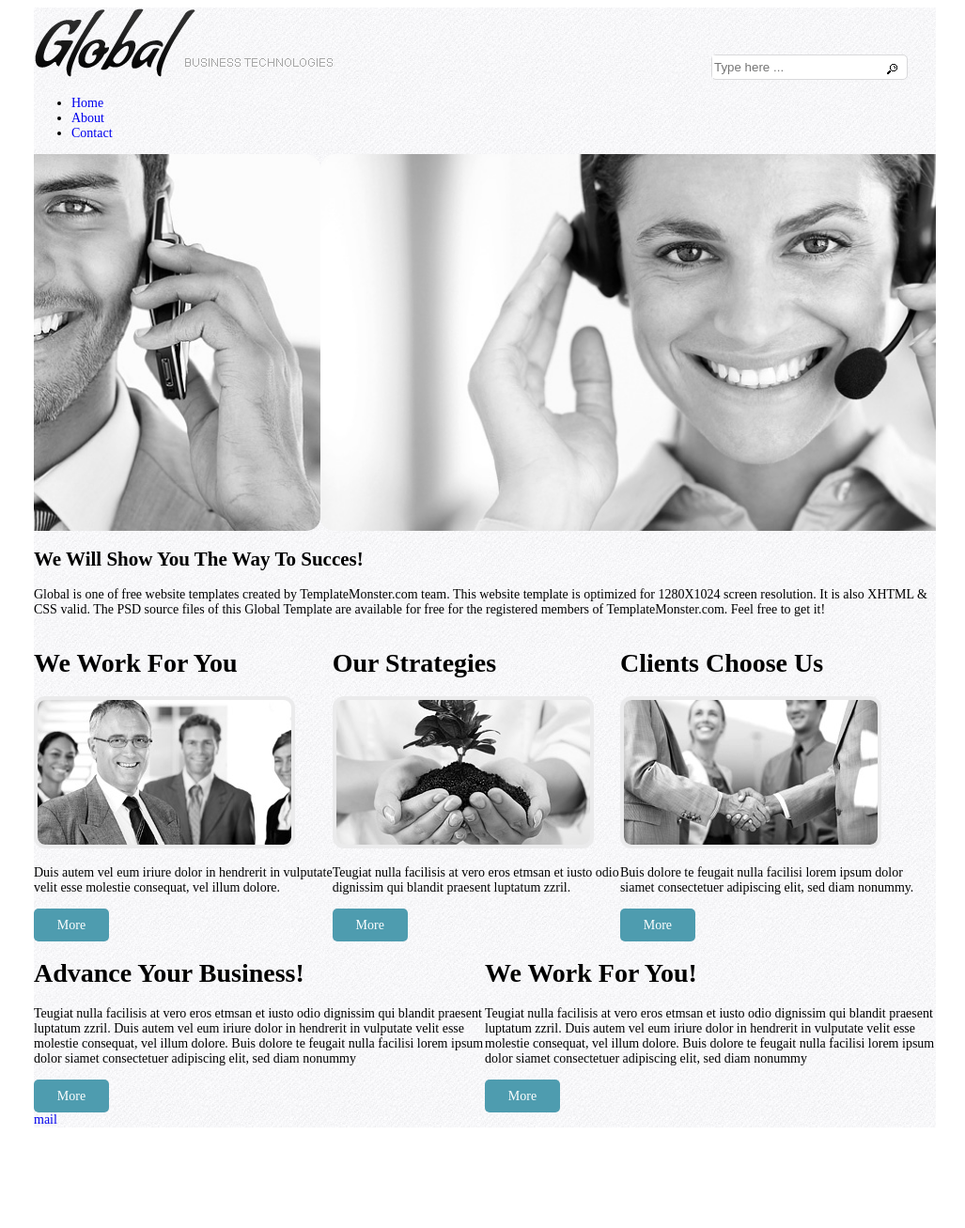
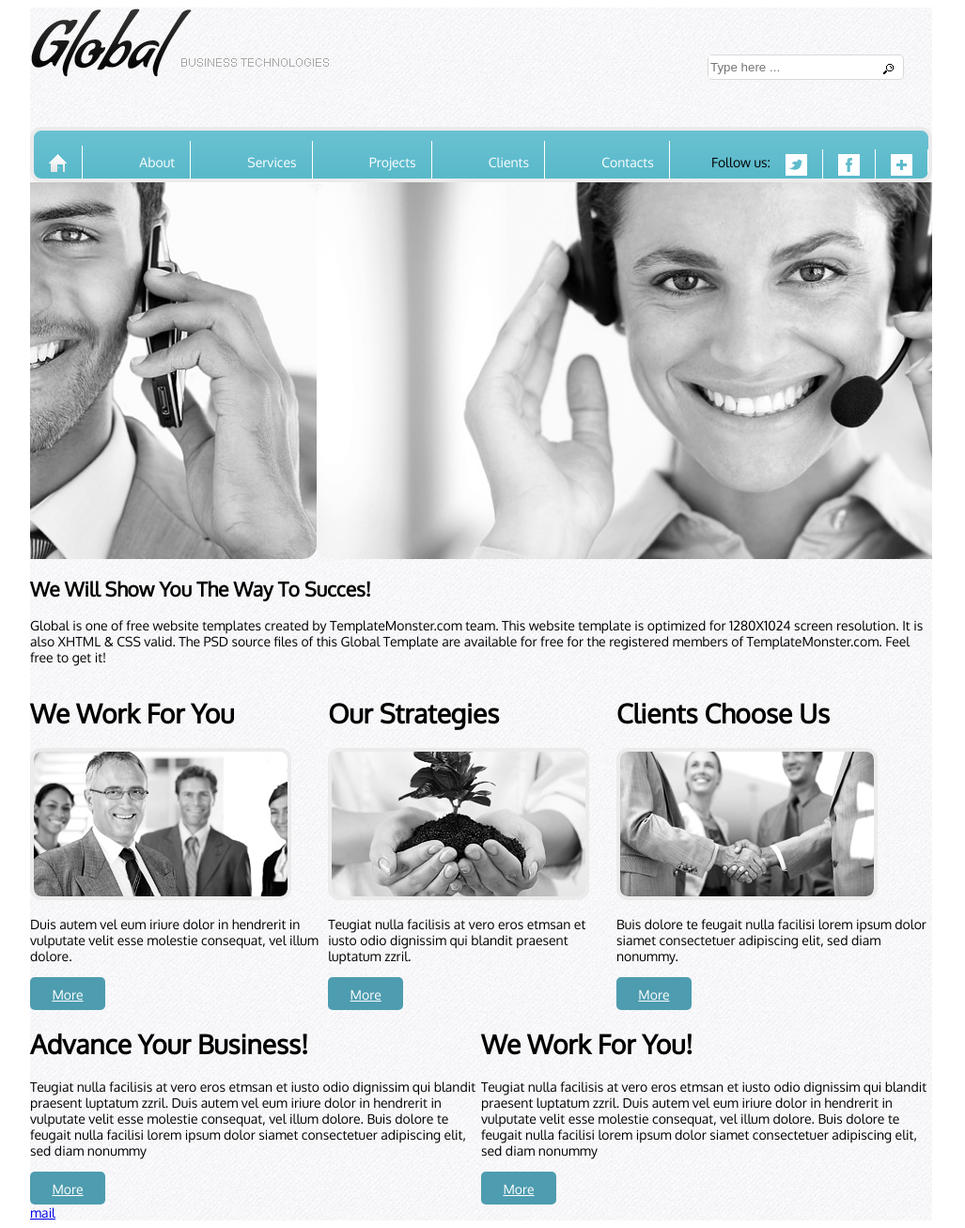
Before and after one commit to DuchenetVictor/TP-HtmlCss, a PHP site: page / in a window 1280 px wide. Shown: the whole page at 94% size, without its empty margins (128-1155 px from the left). Before the commit the page ends 1200 px from the top, so only its background shows below. Run offline with PHP 8.4, Linux system fonts and the light colour scheme; some web fonts are replaced.

Commit message:
navbar v1

```diff
--- a/css/style.css
+++ b/css/style.css
@@ -1,10 +1,3 @@
-
-a{
-    text-decoration: none
-}
-div{
-    max-width: 960px;
-}
 
 div#p{
     text-align: justify;
@@ -49,19 +42,17 @@ div#slider{
 }
 
 body{
-<<<<<<< HEAD
-=======
+
     font-family: 'Oxygen', serif;
     font-size: 14px;
     max-width : auto;
->>>>>>> bbb939d7dc4440402f5d0acaddefe2fee213aa24
     margin-left: auto;
     margin-right: auto;
 }
 
 #page{
-    margin-left: auto;
-    margin-right: auto;
+ margin-left: auto;
+  margin-right: auto;
   width: 960px;
   background-image:url(../ressources/main.jpg);
   align-content: center;
@@ -78,9 +69,6 @@ body{
 #searchInput{
    height: 22px;
    border:none;
-
-
-
 }
 .searchBtn {
     display: block;
@@ -97,7 +85,8 @@ body{
  }
 
 .img-border {
-    border:#ebebec 4px solid; border-radius:12px
+    border:#ebebec 4px solid;
+    border-radius:12px
     }
 .img-border {border:#ebebec 4px solid; border-radius:12px}
 
@@ -112,3 +101,46 @@ body{
     border-radius: 5px;
     color: white;
 }
+#navBar{
+    box-shadow:0 1px 1px #fff;
+
+}
+
+#navOption{
+    border:#ebebec 4px solid;
+    border-radius:12px;
+    width: 952px;
+    list-style-type: none;
+    overflow: hidden;
+    background-image: url(../ressources/nav.jpg);
+    display: flex;
+    justify-content: space-between;
+    align-items: stretch;
+    padding: 0px;
+    padding-top: 25px;
+    margin: 0px;
+
+
+
+}
+.socialnav{
+    float: left
+}
+ul li {
+
+}
+
+li a {
+    color: white;
+    text-align: center;
+    padding: 14px 16px;
+    text-decoration: none;
+    border-right: white 1px solid;
+
+
+}
+
+.linavbar
+{
+    float: left;
+}
--- a/index.html
+++ b/index.html
@@ -18,17 +18,31 @@
 				<div id="search">
 				<form name="formbarre">
 				 <input id="searchInput" type="text" placeholder="Type here ..." />
- 				 <a class="searchBtn" href="#" > <a/>
+ 				 <a class="searchBtn" href="#" > </a>
 				</form>
 		</div>
 
 
-			<nav>
-				<ul>
-					<li><a href="lien.html">Home</a></li>
-					<li><a href="lien.html">About</a></li>
-					<li><a href="lien.html">Contact</a></li>
-				</ul>
+			<nav id="navBar">
+				<div>
+					<ul id="navOption">
+						<li class="linavbar"><a href="#"><img src="ressources/home-page-img.png"></a></li>
+						<li class="linavbar"><a href="#">About</a></li>
+						<li class="linavbar"><a href="#">Services</a></li>
+						<li class="linavbar"><a href="#">Projects</a></li>
+						<li class="linavbar"><a href="#">Clients</a></li>
+						<li class="linavbar"><a href="#">Contacts</a></li>
+
+
+			    	<div>
+					<li class="socialnav"> <span>Follow us:</span></li>
+                    <li class="socialnav"><a href="#" class="icon-3"><img src="ressources/icon-1.png"></a></li>
+                    <li class="socialnav"><a href="#" class="icon-2"><img src="ressources/icon-2.png"></a></li>
+                    <li class="socialnav"> <a href="#" class="icon-1"><img src="ressources/icon-3.png"></a></li>
+
+			     	</div>
+					 </ul>
+				</div>
 			</nav>
 
 			<div id="slider">
```
Also changed, not shown: 1 other file.
